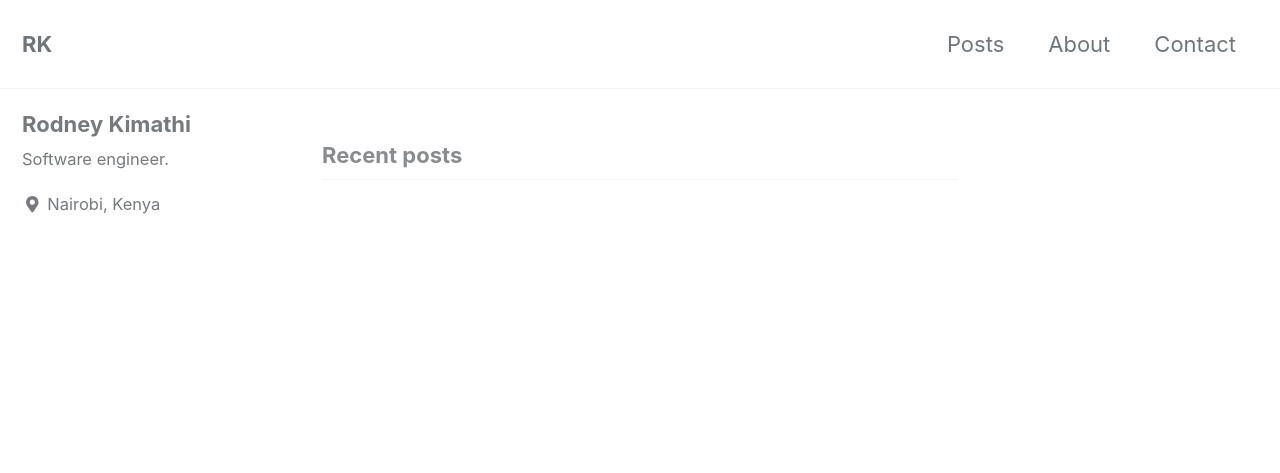
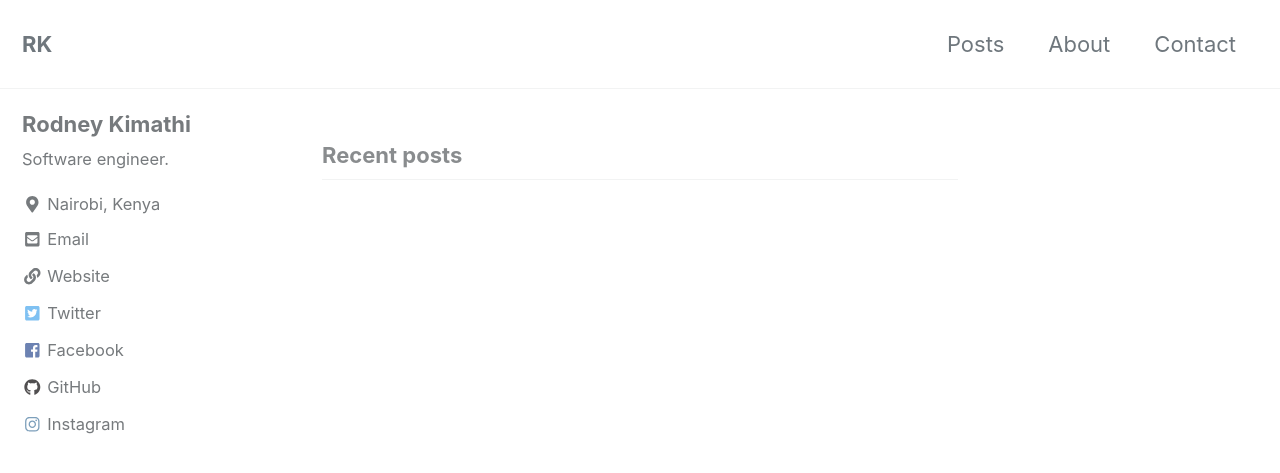
Before and after one commit to rkimathi/rkimathi.github.io, a Jekyll site: the page built from index.html, in a window 1280 px wide and 900 px high. Shown: the top 473 px of the window. Built offline with Jekyll 4.4.1, drawn with Linux system fonts in a browser that asks for light colours; cached includes are drawn as plain includes; nearby versions of some CDN libraries; the list of posts is cut into pages by our own code; part of the change alters nothing that is shown.

Commit message:
Update site author links

```diff
--- a/_config.yml
+++ b/_config.yml
@@ -114,22 +114,22 @@ author:
   links:
     - label: "Email"
       icon: "fas fa-fw fa-envelope-square"
-      # url: mailto:your.name@email.com
+      url: mailto:your.name@email.com
     - label: "Website"
       icon: "fas fa-fw fa-link"
-      # url: "https://your-website.com"
+      url: "https://your-website.com"
     - label: "Twitter"
       icon: "fab fa-fw fa-twitter-square"
-      # url: "https://twitter.com/"
+      url: "https://twitter.com/"
     - label: "Facebook"
       icon: "fab fa-fw fa-facebook-square"
-      # url: "https://facebook.com/"
+      url: "https://facebook.com/"
     - label: "GitHub"
       icon: "fab fa-fw fa-github"
-      # url: "https://github.com/"
+      url: "https://github.com/"
     - label: "Instagram"
       icon: "fab fa-fw fa-instagram"
-      # url: "https://instagram.com/"
+      url: "https://instagram.com/"
 
 # Site Footer
 footer:
```
